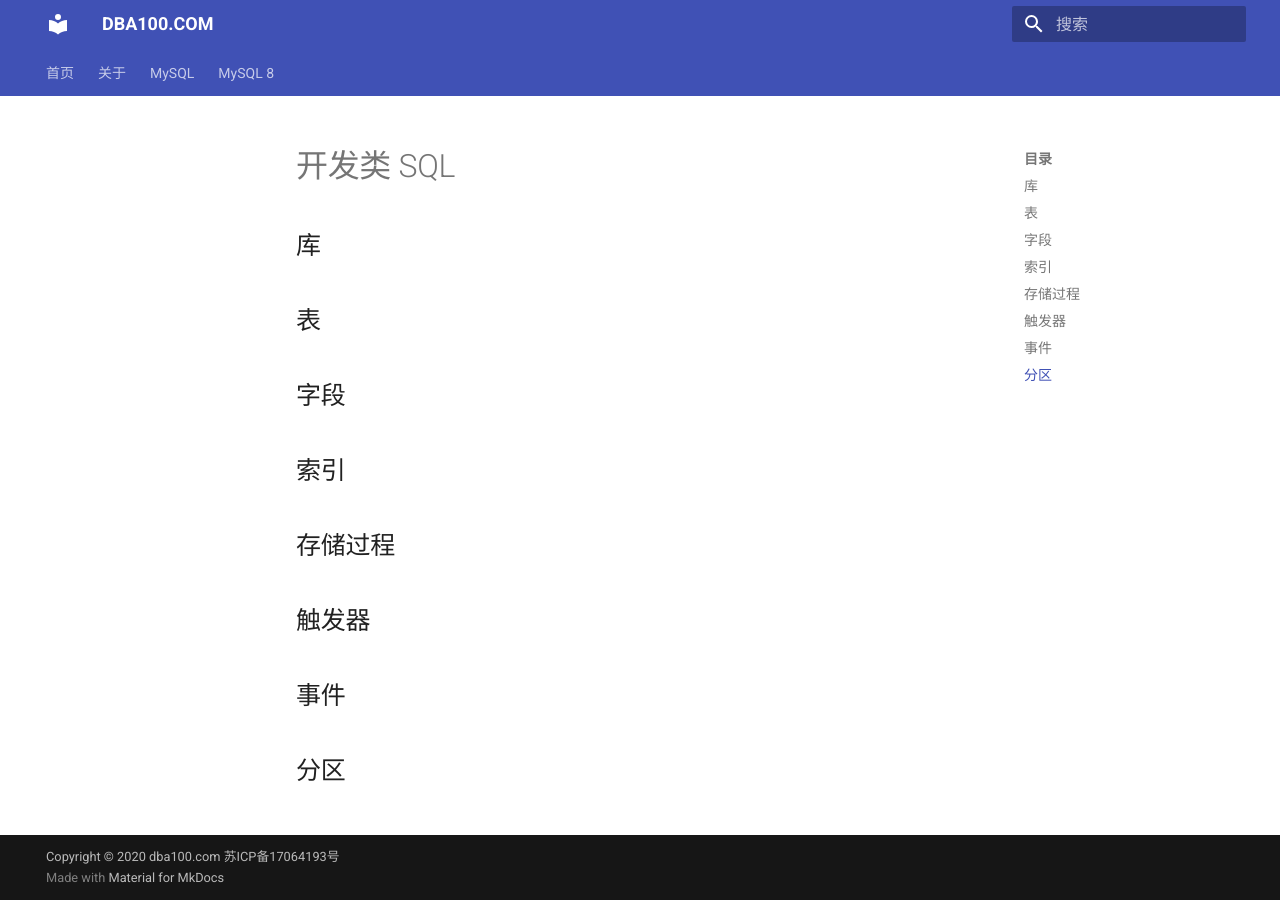
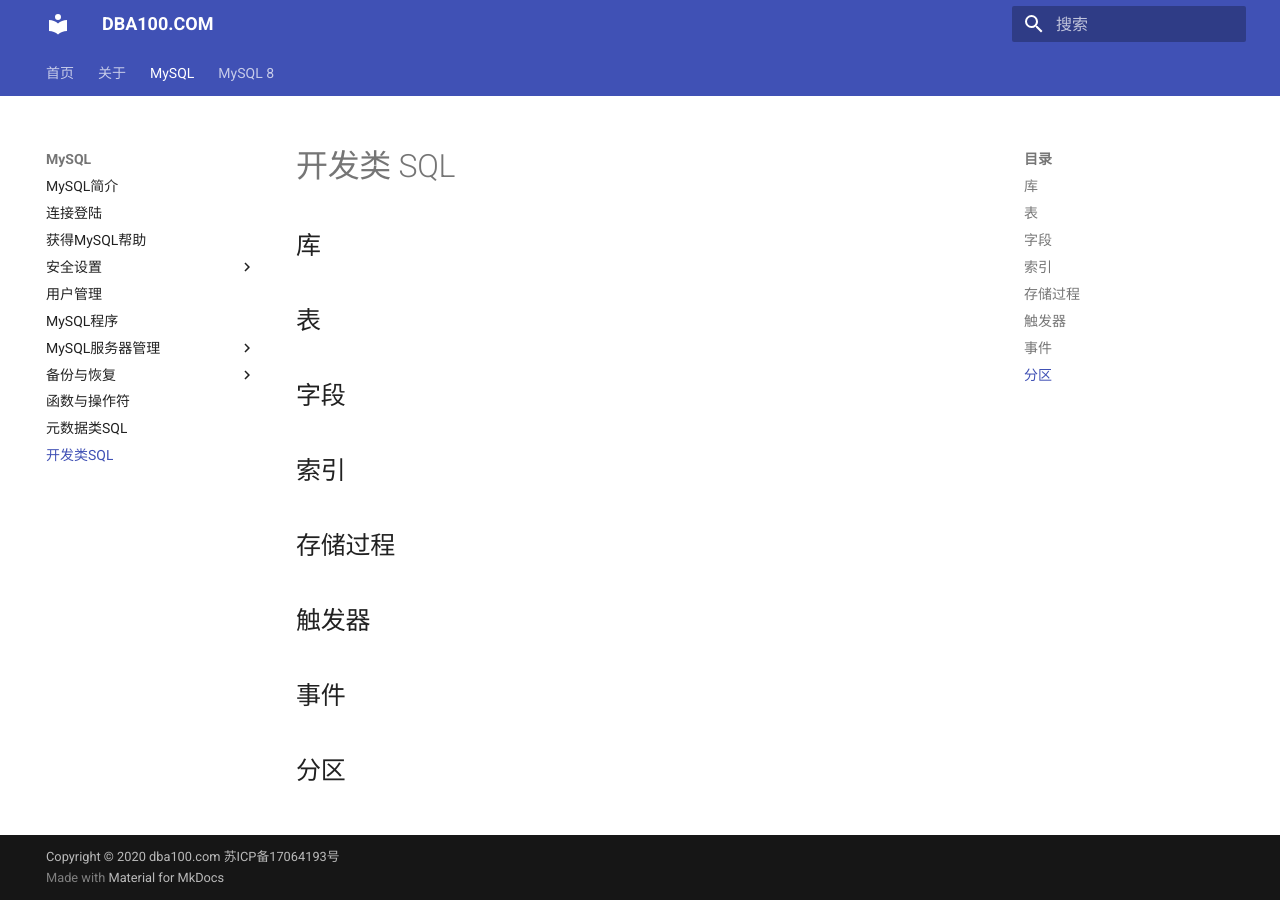
Before and after one commit to duliang123/dba100, an MkDocs documentation site: the page built from docs/mysql/sql.md, in a window 1280 px wide. Built offline with MkDocs 1.6.1 and Material for MkDocs 9.7.7, drawn with Linux system fonts in a browser that asks for light colours.

Commit message:
Update mkdocs.yml

```diff
--- a/mkdocs.yml
+++ b/mkdocs.yml
@@ -38,8 +38,8 @@ nav:
       - '备份恢复类型与方法': mysql/backup-and-recovery/backup-types-and-methods.md
       - 'mysqldump逻辑备份': mysql/backup-and-recovery/mysqldump.md
     - '函数与操作符': functions_and_operators.md
-    - '元数据类SQL': metadata.md
-    - '开发类SQL': sql.md
+    - '元数据类SQL': mysql/metadata.md
+    - '开发类SQL': mysql/sql.md
   - 'MySQL 8':
     - "MySQL 8 简介": mysql8/index.md
 #  - 'Redis':
```
